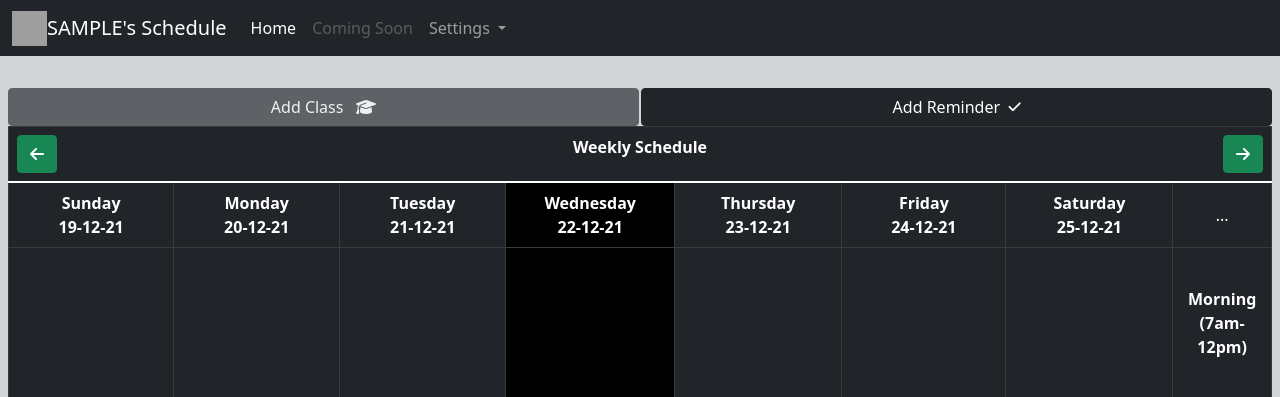
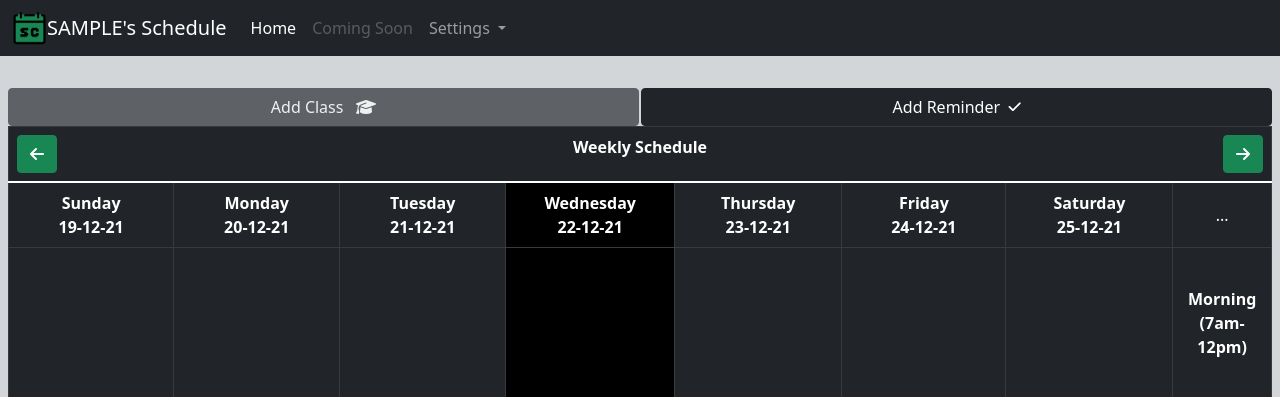
Before and after one commit to ADGLx/personalWebSite, a PHP site: page / in a window 1280 px wide. Shown: the top 397 px of the page. Run offline with PHP 8.4, Linux system fonts and the light colour scheme; the visitor is signed in with stand-in values (Sample User, id 1); data that the repository does not hold is empty; some libraries are stand-ins or nearby versions; grey boxes are pictures that could not be loaded.

Commit message:
changed icon

```diff
--- a/LoginPage.php
+++ b/LoginPage.php
@@ -11,7 +11,7 @@
     <link rel="stylesheet" href="MyStyle.css">
 
     <!--Favicon-->
-    <link rel="icon" href ="img/creature.gif">
+    <link rel="icon" href ="img/creature.png">
     <!--Boostrap-->
     <link href="https://cdn.jsdelivr.net/npm/bootstrap@5.1.3/dist/css/bootstrap.min.css" rel="stylesheet" integrity="sha384-1BmE4kWBq78iYhFldvKuhfTAU6auU8tT94WrHftjDbrCEXSU1oBoqyl2QvZ6jIW3" crossorigin="anonymous">
 
@@ -21,7 +21,7 @@
    <!--Header -->
    <nav class="navbar navbar-expand-lg navbar-dark bg-dark">
       <div class="container-fluid">
-      <img src="/img/creature.gif" width="35" height="35" >
+      <img src="/img/creature.png" width="35" height="35" >
         <a class="navbar-brand" href="#">My Schedule</a>
         <button class="navbar-toggler" type="button" data-bs-toggle="collapse" data-bs-target="#navbarSupportedContent" aria-controls="navbarSupportedContent" aria-expanded="false" aria-label="Toggle navigation">
           <span class="navbar-toggler-icon"></span>
--- a/index.php
+++ b/index.php
@@ -20,7 +20,7 @@
     <link rel="stylesheet" href="MyStyle.css">
 
     <!--Favicon-->
-    <link rel="icon" href ="img/creature.gif">
+    <link rel="icon" href ="img/creature.png">
     <!--Boostrap-->
     <link href="https://cdn.jsdelivr.net/npm/bootstrap@5.1.3/dist/css/bootstrap.min.css" rel="stylesheet" integrity="sha384-1BmE4kWBq78iYhFldvKuhfTAU6auU8tT94WrHftjDbrCEXSU1oBoqyl2QvZ6jIW3" crossorigin="anonymous">
 
@@ -40,7 +40,7 @@
     <!--Header -->
     <nav class="navbar navbar-expand-lg navbar-dark bg-dark">
       <div class="container-fluid">
-      <img src="/img/creature.gif" width="35" height="35" >
+      <img src="/img/creature.png" width="35" height="35" >
       <?php
         $temp = $_SESSION["userUsername"];
           $temp = strtoupper($temp);
```
